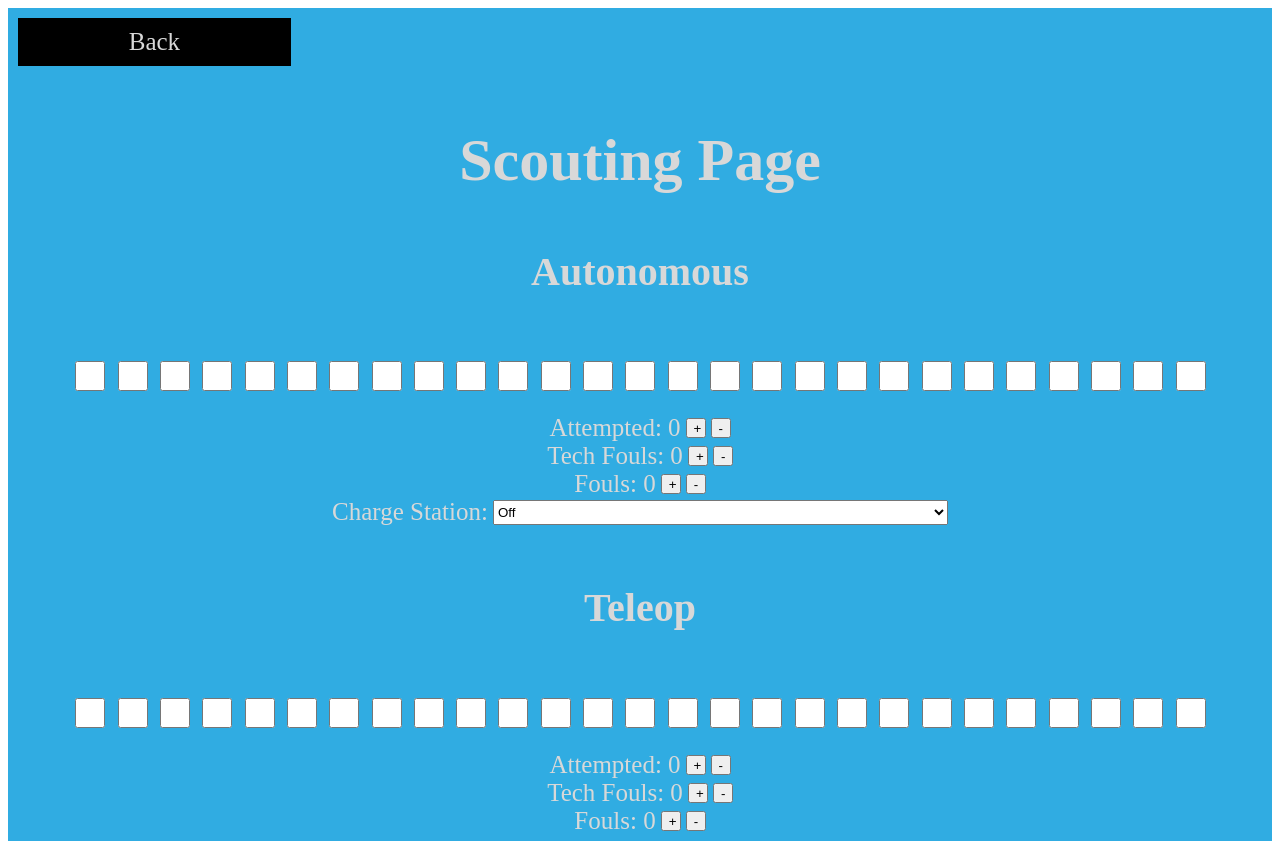
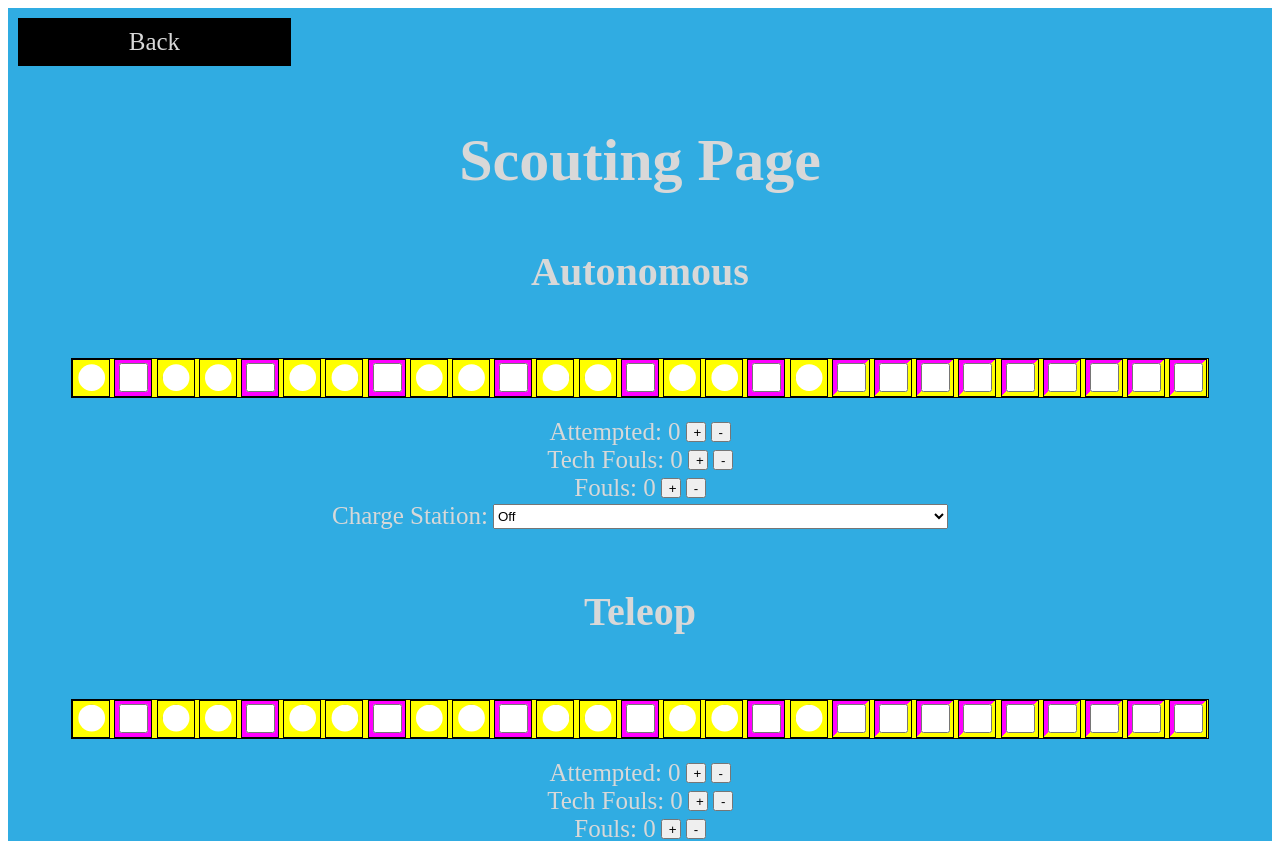
Before and after one commit to Ocean-OS/ScoutClient2023, a SvelteKit app: page /scoutPart2 in a window 1280 px wide. Shown: the top 841 px of the page. Built offline with nearby package versions, Linux system fonts and the light colour scheme.

Commit message:
css done
css done, only js and backend to do

```diff
--- a/src/routes/scoutPart1/+page.svelte
+++ b/src/routes/scoutPart1/+page.svelte
@@ -1,11 +1,14 @@
 <!-- JS CODE -->
+<script>
+
+</script>
 
 <!-- HTML CODE -->
 
 <!-- Section for flexbox purposes -->
 <section>
     <!-- Back button just in case user accidentally presses scout button -->
-    <a href="/home" class="backButton">Back</a>
+    <a href="/" class="backButton">Back</a>
 
     <!-- Page Title -->
     <h1>Pregame info</h1>
--- a/src/routes/scoutPart2/+page.svelte
+++ b/src/routes/scoutPart2/+page.svelte
@@ -20,37 +20,91 @@
         <!-- Outline for INGA -->
         <section class="INGA">
             <!-- Top row of INGA -->
+            <div class="yellow">
                 <input type="checkbox" class="cone">
+            </div>
+            <div class="purple">
                 <input type="checkbox" class="box">
+            </div>
+            <div class="yellow">
                 <input type="checkbox" class="cone">
+            </div>
+            <div class="yellow">
                 <input type="checkbox" class="cone">
+            </div>
+            <div class="purple">
                 <input type="checkbox" class="box">
+            </div>
+            <div class="yellow">
                 <input type="checkbox" class="cone">
+            </div>
+            <div class="yellow">
                 <input type="checkbox" class="cone">
+            </div>
+            <div class="purple">
                 <input type="checkbox" class="box">
+            </div>
+            <div class="yellow">
                 <input type="checkbox" class="cone">
+            </div>
 
             <!-- Mid row of INGA -->
+            <div class="yellow">
                 <input type="checkbox" class="cone">
+            </div>
+            <div class="purple">
                 <input type="checkbox" class="box">
+            </div>
+            <div class="yellow">
                 <input type="checkbox" class="cone">
+            </div>
+            <div class="yellow">
                 <input type="checkbox" class="cone">
+            </div>
+            <div class="purple">
                 <input type="checkbox" class="box">
+            </div>
+            <div class="yellow">
                 <input type="checkbox" class="cone">
+            </div>
+            <div class="yellow">
                 <input type="checkbox" class="cone">
+            </div>
+            <div class="purple">
                 <input type="checkbox" class="box">
+            </div>
+            <div class="yellow">
                 <input type="checkbox" class="cone">
+            </div>
 
             <!-- Low row of INGA -->
+            <div class="dual">
                 <input type="checkbox" class="hybrid">
+            </div>
+            <div class="dual">
                 <input type="checkbox" class="hybrid">
+            </div>
+            <div class="dual">
                 <input type="checkbox" class="hybrid">
+            </div>
+            <div class="dual">
                 <input type="checkbox" class="hybrid">
+            </div>
+            <div class="dual">
                 <input type="checkbox" class="hybrid">
+            </div>
+            <div class="dual">
                 <input type="checkbox" class="hybrid">
+            </div>
+            <div class="dual">
                 <input type="checkbox" class="hybrid">
+            </div>
+            <div class="dual">
                 <input type="checkbox" class="hybrid">
+            </div>
+            <div class="dual">
                 <input type="checkbox" class="hybrid">
+            </div>
         </section>
 
         <!-- Input area for attempted nodes -->
@@ -95,37 +149,91 @@
         <!-- Outline for INGA -->
         <section class="INGA">
             <!-- Top row of INGA -->
+            <div class="yellow">
                 <input type="checkbox" class="cone">
+            </div>
+            <div class="purple">
                 <input type="checkbox" class="box">
+            </div>
+            <div class="yellow">
                 <input type="checkbox" class="cone">
+            </div>
+            <div class="yellow">
                 <input type="checkbox" class="cone">
+            </div>
+            <div class="purple">
                 <input type="checkbox" class="box">
+            </div>
+            <div class="yellow">
                 <input type="checkbox" class="cone">
+            </div>
+            <div class="yellow">
                 <input type="checkbox" class="cone">
+            </div>
+            <div class="purple">
                 <input type="checkbox" class="box">
+            </div>
+            <div class="yellow">
                 <input type="checkbox" class="cone">
+            </div>
 
             <!-- Mid row of INGA -->
+            <div class="yellow">
                 <input type="checkbox" class="cone">
+            </div>
+            <div class="purple">
                 <input type="checkbox" class="box">
+            </div>
+            <div class="yellow">
                 <input type="checkbox" class="cone">
+            </div>
+            <div class="yellow">
                 <input type="checkbox" class="cone">
+            </div>
+            <div class="purple">
                 <input type="checkbox" class="box">
+            </div>
+            <div class="yellow">
                 <input type="checkbox" class="cone">
+            </div>
+            <div class="yellow">
                 <input type="checkbox" class="cone">
+            </div>
+            <div class="purple">
                 <input type="checkbox" class="box">
+            </div>
+            <div class="yellow">
                 <input type="checkbox" class="cone">
+            </div>
 
             <!-- Low row of INGA -->
+            <div class="dual">
                 <input type="checkbox" class="hybrid">
+            </div>
+            <div class="dual">
                 <input type="checkbox" class="hybrid">
+            </div>
+            <div class="dual">
                 <input type="checkbox" class="hybrid">
+            </div>
+            <div class="dual">
                 <input type="checkbox" class="hybrid">
+            </div>
+            <div class="dual">
                 <input type="checkbox" class="hybrid">
+            </div>
+            <div class="dual">
                 <input type="checkbox" class="hybrid">
+            </div>
+            <div class="dual">
                 <input type="checkbox" class="hybrid">
+            </div>
+            <div class="dual">
                 <input type="checkbox" class="hybrid">
+            </div>
+            <div class="dual">
                 <input type="checkbox" class="hybrid">
+            </div>
         </section>
 
         <!-- Input area for attempted nodes -->
@@ -250,11 +358,19 @@
         flex-wrap: wrap;
         justify-content: space-between;
         margin-bottom: 20px;
+        background-color: #ffff00;
+        border: solid 1px black;
     }
 
-    input[type="checkbox"] {
-        width: 30px;
-        height: 30px;
+    .cone,
+    .box,
+    .hybrid {
+        width: 29px;
+        height: 29px;
+    }
+
+    .cone {
+        clip-path: circle(46% at 50% 50%);
     }
 
     .inputArea {
@@ -281,4 +397,24 @@
         margin-top: 25%;
         width: 80%;
     }
+    .yellow {
+        background-color: #ffff00;
+        border: solid 1px black;
+        margin: 0px;
+        padding: 0px;
+    }
+
+    .purple {
+        background-color: #ff00ff;
+        border: solid 1px black;
+        margin: 0px;
+        padding: 0px;
+    }
+
+    .dual {
+        background: linear-gradient(135deg, rgba(255,0,255,1) 49%, rgba(255,255,0,1) 49%);
+        border: solid 1px black;
+        margin: 0px;
+        padding: 0px;
+    }
 </style>
--- a/src/routes/upload/+page.svelte
+++ b/src/routes/upload/+page.svelte
@@ -9,7 +9,7 @@
     <h1>Upload Data</h1>
 
     <!-- Links for starting scouting and uploading data -->
-    <a href="/home">To Home</a>
+    <a href="/routes">To Home</a>
 </section>
 
 <!-- CSS CODE -->
```
Also changed, not shown: src/routes/+page.svelte (renamed from src/routes/home/+page.svelte). Lines whose indentation alone changed are shown as unchanged.
